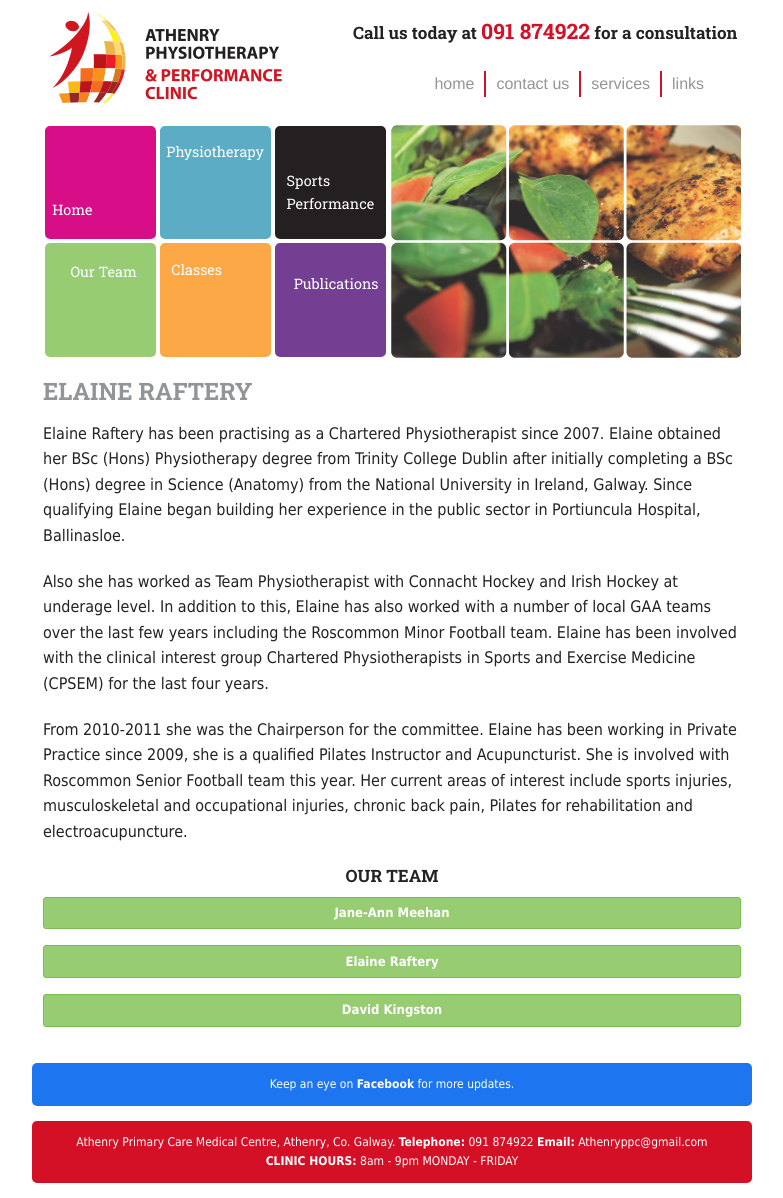
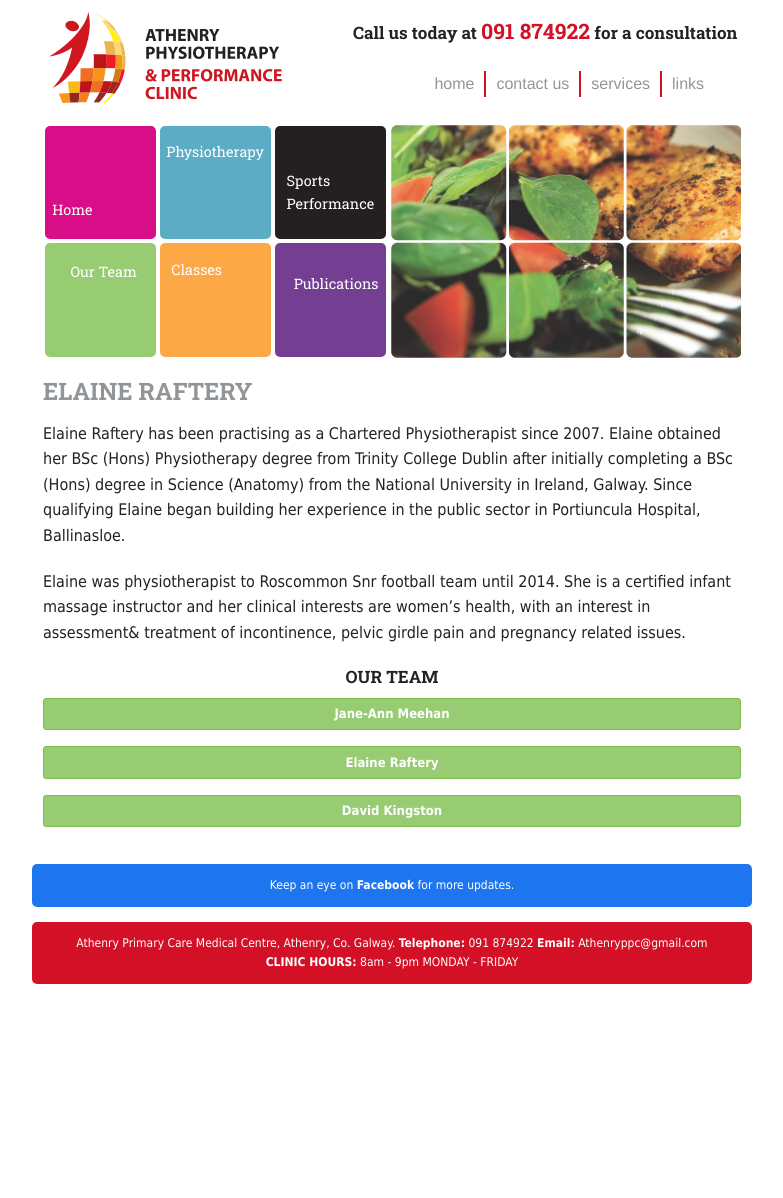
Before and after one commit to alanburke/athenryphysio, a Jekyll site: the page built from _posts/0001-01-01-elaine.md, in a window 1280 px wide. Shown: the whole page, without its empty margins (248-1031 px from the left). Built offline with Jekyll 4.4.1, drawn with Linux system fonts in a browser that asks for light colours; nearby versions of some CDN libraries; Markdown is read by kramdown in place of the engine named in the settings; after the commit the page ends 999 px from its top, so only the background shows below that.

Commit message:
Adjust Elaines details

```diff
--- a/_posts/0001-01-01-elaine.md
+++ b/_posts/0001-01-01-elaine.md
@@ -8,6 +8,5 @@
 #Elaine Raftery
 Elaine Raftery has been practising as a Chartered Physiotherapist since 2007. Elaine obtained her BSc (Hons) Physiotherapy degree from Trinity College Dublin after initially completing a BSc (Hons) degree in Science (Anatomy) from the National University in Ireland, Galway. Since qualifying Elaine began building her experience in the public sector in Portiuncula Hospital, Ballinasloe.
 
-Also she has worked as Team Physiotherapist with Connacht Hockey and Irish Hockey at underage level. In addition to this, Elaine has also worked with a number of local GAA teams over the last few years including the Roscommon Minor Football team. Elaine has been involved with the clinical interest group Chartered Physiotherapists in Sports and Exercise Medicine (CPSEM) for the last four years.
-
-From 2010-2011 she was the Chairperson for the committee. Elaine has been working in Private Practice since 2009, she is a qualified Pilates Instructor and Acupuncturist. She is involved with Roscommon Senior Football team this year. Her current areas of interest include sports injuries, musculoskeletal and occupational injuries, chronic back pain, Pilates for rehabilitation and electroacupuncture.
+Elaine was physiotherapist to Roscommon Snr football team until 2014.
+She is a certified infant massage instructor and her clinical interests are women's health, with an interest in assessment& treatment of incontinence, pelvic girdle pain and pregnancy related issues.
```
